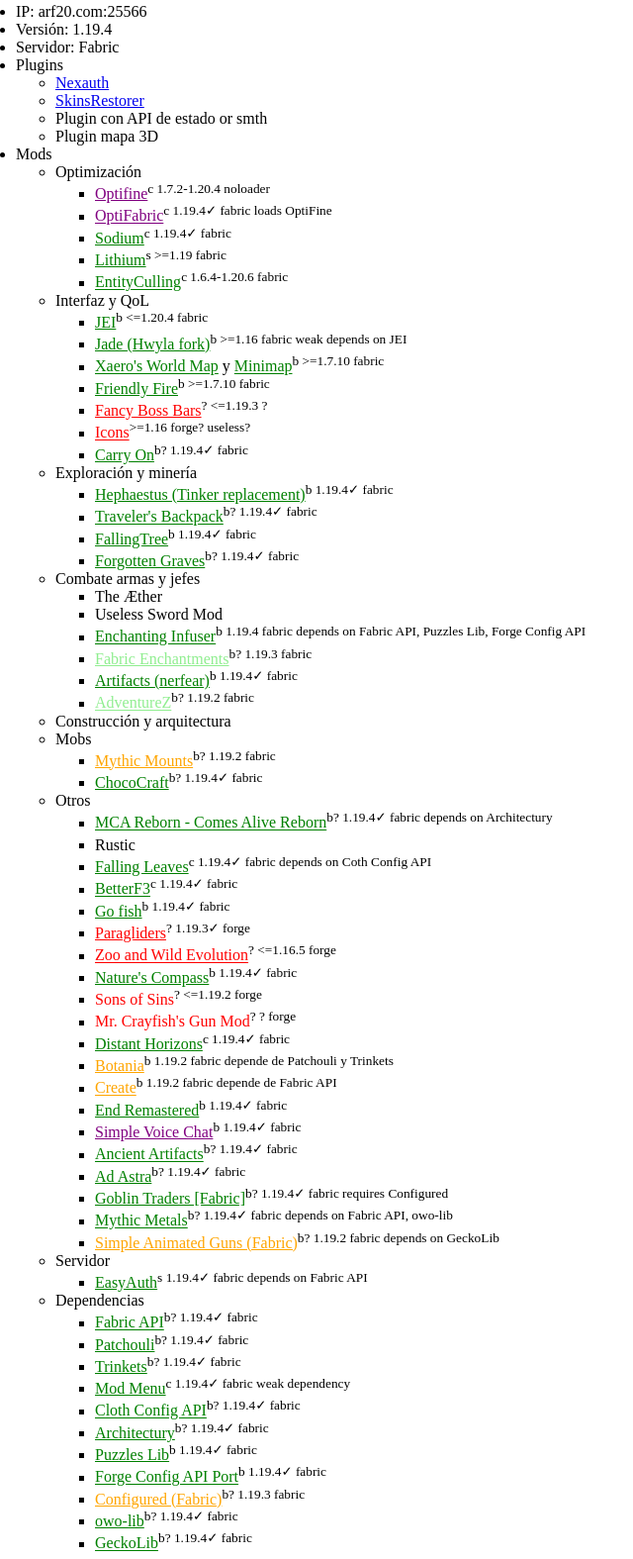
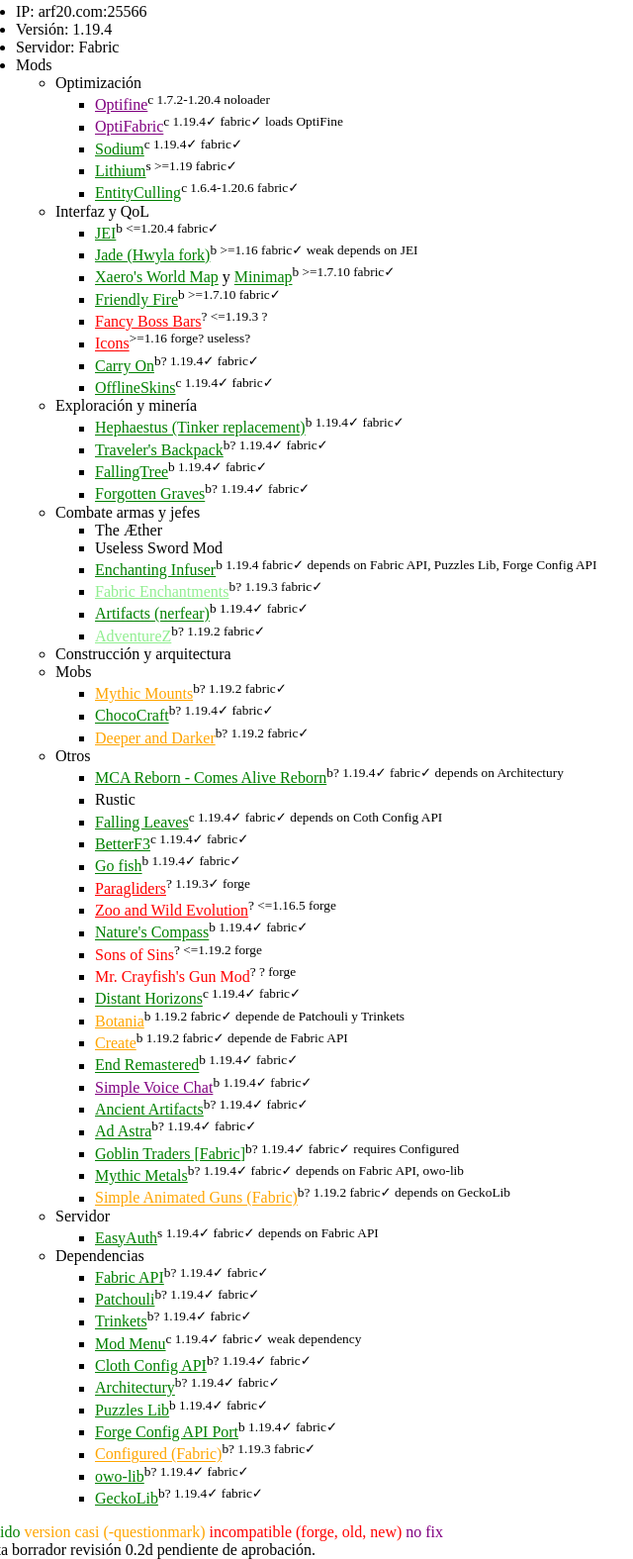
Before and after one commit to arf20/panaland-web, a plain HTML site: page tecnica.html in a window 1280 px wide. Shown: the part 158-1733 px from the top of the page at 99% size, without its empty margins (32-672 px from the left). Drawn offline with Linux system fonts and the light colour scheme.

Commit message:
Me cago en cristo sergio

```diff
--- a/tecnica.html
+++ b/tecnica.html
@@ -44,90 +44,86 @@
             <li>IP: arf20.com:25566</li>
             <li>Versión: 1.19.4</li>
             <li>Servidor: Fabric</li>
-            <li>Plugins<ul>
-                <li><a href="https://www.spigotmc.org/resources/nexauth-simple-and-lightweight-login-system.88015/">Nexauth</a></li>
-                <li><a href="https://www.spigotmc.org/resources/skinsrestorer.2124/">SkinsRestorer</a></li>
-                <li>Plugin con API de estado or smth</li>
-                <li>Plugin mapa 3D</li>
-            </ul></li>
             <li>Mods<ul>
                 <li>Optimización<ul>
                     <li><a class="no" href="https://optifine.net/home">Optifine</a><sup>c 1.7.2-1.20.4 noloader</sup></li>
-                    <li><a class="no" href="https://www.curseforge.com/minecraft/mc-mods/optifabric">OptiFabric</a><sup>c 1.19.4&check; fabric loads OptiFine</sup></li>
-                    <li><a class="ok" href="https://www.curseforge.com/minecraft/mc-mods/sodium/download/4437119">Sodium</a><sup>c 1.19.4&check; fabric</sup></li>
-                    <li><a class="ok" href="https://www.curseforge.com/minecraft/mc-mods/lithium">Lithium</a><sup>s &gt;=1.19 fabric</sup></li>
-                    <li><a class="ok" href="https://www.curseforge.com/minecraft/mc-mods/entityculling">EntityCulling</a><sup>c 1.6.4-1.20.6 fabric</sup></li>
+                    <li><a class="no" href="https://www.curseforge.com/minecraft/mc-mods/optifabric">OptiFabric</a><sup>c 1.19.4&check; fabric&check; loads OptiFine</sup></li>
+                    <li><a class="ok" href="https://www.curseforge.com/minecraft/mc-mods/sodium/download/4437119">Sodium</a><sup>c 1.19.4&check; fabric&check;</sup></li>
+                    <li><a class="ok" href="https://www.curseforge.com/minecraft/mc-mods/lithium">Lithium</a><sup>s &gt;=1.19 fabric&check;</sup></li>
+                    <li><a class="ok" href="https://www.curseforge.com/minecraft/mc-mods/entityculling">EntityCulling</a><sup>c 1.6.4-1.20.6 fabric&check;</sup></li>
                 </ul></li>
                 <li>Interfaz y QoL<ul>
-                    <li><a class="ok" href="https://www.curseforge.com/minecraft/mc-mods/jei/files/4712553">JEI</a><sup>b &lt;=1.20.4 fabric</sup></li>
-                    <li><a class="ok" href="https://www.curseforge.com/minecraft/mc-mods/jade">Jade (Hwyla fork)</a><sup>b &gt;=1.16 fabric weak depends on JEI</sup></li>
+                    <li><a class="ok" href="https://www.curseforge.com/minecraft/mc-mods/jei/files/4712553">JEI</a><sup>b &lt;=1.20.4 fabric&check;</sup></li>
+                    <li><a class="ok" href="https://www.curseforge.com/minecraft/mc-mods/jade">Jade (Hwyla fork)</a><sup>b &gt;=1.16 fabric&check; weak depends on JEI</sup></li>
                     <li>
                         <a class="ok" href="https://www.curseforge.com/minecraft/mc-mods/xaeros-world-map/files/5262420">Xaero's World Map</a> y
-                        <a class="ok" href="https://www.curseforge.com/minecraft/mc-mods/xaeros-minimap">Minimap</a><sup>b &gt;=1.7.10 fabric</sup>
+                        <a class="ok" href="https://www.curseforge.com/minecraft/mc-mods/xaeros-minimap">Minimap</a><sup>b &gt;=1.7.10 fabric&check;</sup>
                     </li>
-                    <li><a class="ok" href="https://www.curseforge.com/minecraft/mc-mods/friendly-fire">Friendly Fire</a><sup>b &gt;=1.7.10 fabric</sup></li>
+                    <li><a class="ok" href="https://www.curseforge.com/minecraft/mc-mods/friendly-fire">Friendly Fire</a><sup>b &gt;=1.7.10 fabric&check;</sup></li>
                     <li><a class="incompatible" href="https://www.curseforge.com/minecraft/texture-packs/fancy-boss-bars">Fancy Boss Bars</a><sup>? &lt;=1.19.3 ?</sup></li>
                     <li><a class="incompatible" href="https://www.curseforge.com/minecraft/texture-packs/icons">Icons</a><sup>&gt;=1.16 forge? useless?</sup></li>
-                    <li><a class="ok" href="https://www.curseforge.com/minecraft/mc-mods/carry-on">Carry On</a><sup>b? 1.19.4&check; fabric</sup></li>
+                    <li><a class="ok" href="https://www.curseforge.com/minecraft/mc-mods/carry-on">Carry On</a><sup>b? 1.19.4&check; fabric&check;</sup></li>
+                    <li><a class="ok" href="https://www.curseforge.com/minecraft/mc-mods/offlineskins-fabric">OfflineSkins</a><sup>c 1.19.4&check; fabric&check;</sup></li>
                 </ul></li>
                 <li>Exploración y minería<ul>
-                    <li><a class="ok" href="https://modrinth.com/mod/hephaestus/version/1.19.4-3.6.3.204">Hephaestus (Tinker replacement)</a><sup>b 1.19.4&check; fabric</sup></li>
-                    <li><a class="ok" href="https://www.curseforge.com/minecraft/mc-mods/travelers-backpack-fabric">Traveler's Backpack</a><sup>b? 1.19.4&check; fabric</sup></li>
-                    <li><a class="ok" href="https://www.curseforge.com/minecraft/mc-mods/falling-tree">FallingTree</a><sup>b 1.19.4&check; fabric</sup></li>
-                    <li><a class="ok" href="https://www.9minecraft.net/forgotten-graves-mod/">Forgotten Graves</a><sup>b? 1.19.4&check; fabric</sup></li>
+                    <li><a class="ok" href="https://modrinth.com/mod/hephaestus/version/1.19.4-3.6.3.204">Hephaestus (Tinker replacement)</a><sup>b 1.19.4&check; fabric&check;</sup></li>
+                    <li><a class="ok" href="https://www.curseforge.com/minecraft/mc-mods/travelers-backpack-fabric">Traveler's Backpack</a><sup>b? 1.19.4&check; fabric&check;</sup></li>
+                    <li><a class="ok" href="https://www.curseforge.com/minecraft/mc-mods/falling-tree">FallingTree</a><sup>b 1.19.4&check; fabric&check;</sup></li>
+                    <li><a class="ok" href="https://www.9minecraft.net/forgotten-graves-mod/">Forgotten Graves</a><sup>b? 1.19.4&check; fabric&check;</sup></li>
                 </ul></li>
                 <li>Combate armas y jefes<ul>
                     <li>The Æther</li>
                     <li>Useless Sword Mod</li>
-                    <li><a class="ok" href="https://www.curseforge.com/minecraft/mc-mods/enchanting-infuser-forge">Enchanting Infuser</a><sup>b 1.19.4 fabric depends on Fabric API, Puzzles Lib, Forge Config API</sup></li>
-                    <li><a class="okalmost" href="https://www.curseforge.com/minecraft/mc-mods/fabric-enchantments">Fabric Enchantments</a><sup>b? 1.19.3 fabric</sup></li>
-                    <li><a class="ok" href="https://www.curseforge.com/minecraft/mc-mods/artifacts/files/4688683">Artifacts (nerfear)</a><sup>b 1.19.4&check; fabric</sup></li>
-                    <li><a class="okalmost" href="https://www.curseforge.com/minecraft/mc-mods/adventurez">AdventureZ</a><sup>b? 1.19.2 fabric</sup></li>
+                    <li><a class="ok" href="https://www.curseforge.com/minecraft/mc-mods/enchanting-infuser-forge">Enchanting Infuser</a><sup>b 1.19.4 fabric&check; depends on Fabric API, Puzzles Lib, Forge Config API</sup></li>
+                    <li><a class="okalmost" href="https://www.curseforge.com/minecraft/mc-mods/fabric-enchantments">Fabric Enchantments</a><sup>b? 1.19.3 fabric&check;</sup></li>
+                    <li><a class="ok" href="https://www.curseforge.com/minecraft/mc-mods/artifacts/files/4688683">Artifacts (nerfear)</a><sup>b 1.19.4&check; fabric&check;</sup></li>
+                    <li><a class="okalmost" href="https://www.curseforge.com/minecraft/mc-mods/adventurez">AdventureZ</a><sup>b? 1.19.2 fabric&check;</sup></li>
                 </ul></li>
                 <li>Construcción y arquitectura<ul>
 
                 </ul></li>
                 <li>Mobs<ul>
-                    <li><a class="almostver" href="https://www.curseforge.com/minecraft/mc-mods/mythic-mounts">Mythic Mounts</a><sup>b? 1.19.2 fabric</sup></li>
-                    <li><a class="ok" href="https://www.curseforge.com/minecraft/mc-mods/chococraft/files/4656805">ChocoCraft</a><sup>b? 1.19.4&check; fabric</sup></li>
+                    <li><a class="almostver" href="https://www.curseforge.com/minecraft/mc-mods/mythic-mounts">Mythic Mounts</a><sup>b? 1.19.2 fabric&check;</sup></li>
+                    <li><a class="ok" href="https://www.curseforge.com/minecraft/mc-mods/chococraft/files/4656805">ChocoCraft</a><sup>b? 1.19.4&check; fabric&check;</sup></li>
+                    <li><a class="almostver" href="https://www.curseforge.com/minecraft/mc-mods/deeperdarker">Deeper and Darker</a><sup>b? 1.19.2 fabric&check;</sup></li>
                 </ul></li>
                 <li>Otros<ul>
-                    <li><a class="ok" href="https://www.curseforge.com/minecraft/mc-mods/minecraft-comes-alive-reborn/files/5070423">MCA Reborn - Comes Alive Reborn</a><sup>b? 1.19.4&check; fabric depends on Architectury</sup></li>
+                    <li><a class="ok" href="https://www.curseforge.com/minecraft/mc-mods/minecraft-comes-alive-reborn/files/5070423">MCA Reborn - Comes Alive Reborn</a><sup>b? 1.19.4&check; fabric&check; depends on Architectury</sup></li>
                     <li><a>Rustic</a><sup></sup></li>
-                    <li><a class="ok" href="https://www.curseforge.com/minecraft/mc-mods/falling-leaves-fabric">Falling Leaves</a><sup>c 1.19.4&check; fabric depends on Coth Config API</sup></li>
-                    <li><a class="ok" href="https://www.curseforge.com/minecraft/mc-mods/betterf3">BetterF3</a><sup>c 1.19.4&check; fabric</sup></li>
-                    <li><a class="ok" href="https://www.curseforge.com/minecraft/mc-mods/go-fish/files/4991407">Go fish</a><sup>b 1.19.4&check; fabric</sup></li>
+                    <li><a class="ok" href="https://www.curseforge.com/minecraft/mc-mods/falling-leaves-fabric">Falling Leaves</a><sup>c 1.19.4&check; fabric&check; depends on Coth Config API</sup></li>
+                    <li><a class="ok" href="https://www.curseforge.com/minecraft/mc-mods/betterf3">BetterF3</a><sup>c 1.19.4&check; fabric&check;</sup></li>
+                    <li><a class="ok" href="https://www.curseforge.com/minecraft/mc-mods/go-fish/files/4991407">Go fish</a><sup>b 1.19.4&check; fabric&check;</sup></li>
                     <li><a class="incompatible" href="https://www.curseforge.com/minecraft/mc-mods/paragliders">Paragliders</a><sup>? 1.19.3&check; forge</sup></li>
                     <li><a class="incompatible" href="https://www.curseforge.com/minecraft/mc-mods/zawa-evolved">Zoo and Wild Evolution</a><sup>? &lt;=1.16.5 forge</sup></li>
-                    <li><a class="ok" href="https://www.curseforge.com/minecraft/mc-mods/natures-compass/files/4476811">Nature's Compass</a><sup>b 1.19.4&check; fabric</sup></li>
+                    <li><a class="ok" href="https://www.curseforge.com/minecraft/mc-mods/natures-compass/files/4476811">Nature's Compass</a><sup>b 1.19.4&check; fabric&check;</sup></li>
                     <li><a class="incompatible">Sons of Sins</a><sup>? &lt;=1.19.2 forge</sup></li>
                     <li><a class="incompatible">Mr. Crayfish's Gun Mod</a><sup>? ? forge</sup></li>
-                    <li><a class="ok" href="https://www.curseforge.com/minecraft/mc-mods/distant-horizons">Distant Horizons</a><sup>c 1.19.4&check; fabric</sup></li>
-                    <li><a class="almostver" href="https://www.curseforge.com/minecraft/mc-mods/botania-fabric/download/4557910">Botania</a><sup>b 1.19.2 fabric depende de Patchouli y Trinkets</sup></li>
-                    <li><a class="almostver" href="https://www.curseforge.com/minecraft/mc-mods/create-fabric">Create</a><sup>b 1.19.2 fabric depende de Fabric API</sup></li>
-                    <li><a class="ok" href="https://www.curseforge.com/minecraft/mc-mods/endremastered-fabric/files/4536019">End Remastered</a><sup>b 1.19.4&check; fabric</sup></li>
-                    <li><a class="no" href="https://www.curseforge.com/minecraft/mc-mods/simple-voice-chat">Simple Voice Chat</a><sup>b 1.19.4&check; fabric</sup></li>
-                    <li><a class="ok" href="https://www.curseforge.com/minecraft/mc-mods/ancient-artifacts-fabric">Ancient Artifacts</a><sup>b? 1.19.4&check; fabric</sup></li>
-                    <li><a class="ok" href="https://www.curseforge.com/minecraft/mc-mods/ad-astra">Ad Astra</a><sup>b? 1.19.4&check; fabric</sup></li>
-                    <li><a class="ok" href="https://www.curseforge.com/minecraft/mc-mods/goblintraders-fabric">Goblin Traders [Fabric]</a><sup>b? 1.19.4&check; fabric requires Configured</sup></li>
-                    <li><a class="ok" href="https://www.curseforge.com/minecraft/mc-mods/mythicmetals">Mythic Metals</a><sup>b? 1.19.4&check; fabric depends on Fabric API, owo-lib</sup></li>
-                    <li><a class="almostver" href="https://www.curseforge.com/minecraft/mc-mods/fabric-simple-animated-guns/files/4617120">Simple Animated Guns (Fabric)</a><sup>b? 1.19.2 fabric depends on GeckoLib</sup></li>
+                    <li><a class="ok" href="https://www.curseforge.com/minecraft/mc-mods/distant-horizons">Distant Horizons</a><sup>c 1.19.4&check; fabric&check;</sup></li>
+                    <li><a class="almostver" href="https://www.curseforge.com/minecraft/mc-mods/botania-fabric/download/4557910">Botania</a><sup>b 1.19.2 fabric&check; depende de Patchouli y Trinkets</sup></li>
+                    <li><a class="almostver" href="https://www.curseforge.com/minecraft/mc-mods/create-fabric">Create</a><sup>b 1.19.2 fabric&check; depende de Fabric API</sup></li>
+                    <li><a class="ok" href="https://www.curseforge.com/minecraft/mc-mods/endremastered-fabric/files/4536019">End Remastered</a><sup>b 1.19.4&check; fabric&check;</sup></li>
+                    <li><a class="no" href="https://www.curseforge.com/minecraft/mc-mods/simple-voice-chat">Simple Voice Chat</a><sup>b 1.19.4&check; fabric&check;</sup></li>
+                    <li><a class="ok" href="https://www.curseforge.com/minecraft/mc-mods/ancient-artifacts-fabric">Ancient Artifacts</a><sup>b? 1.19.4&check; fabric&check;</sup></li>
+                    <li><a class="ok" href="https://www.curseforge.com/minecraft/mc-mods/ad-astra">Ad Astra</a><sup>b? 1.19.4&check; fabric&check;</sup></li>
+                    <li><a class="ok" href="https://www.curseforge.com/minecraft/mc-mods/goblintraders-fabric">Goblin Traders [Fabric]</a><sup>b? 1.19.4&check; fabric&check; requires Configured</sup></li>
+                    <li><a class="ok" href="https://www.curseforge.com/minecraft/mc-mods/mythicmetals">Mythic Metals</a><sup>b? 1.19.4&check; fabric&check; depends on Fabric API, owo-lib</sup></li>
+                    <li><a class="almostver" href="https://www.curseforge.com/minecraft/mc-mods/fabric-simple-animated-guns/files/4617120">Simple Animated Guns (Fabric)</a><sup>b? 1.19.2 fabric&check; depends on GeckoLib</sup></li>
                 </ul></li>
                 <li>Servidor<ul>
-                    <li><a class="ok" href="https://modrinth.com/mod/easyauth">EasyAuth</a><sup>s 1.19.4&check; fabric depends on Fabric API</sup></li>
+                    <li><a class="ok" href="https://modrinth.com/mod/easyauth">EasyAuth</a><sup>s 1.19.4&check; fabric&check; depends on Fabric API</sup></li>
                 </ul></li>
                 <li>Dependencias<ul>
-                    <li><a class="ok" href="https://www.curseforge.com/minecraft/mc-mods/fabric-api/download/4834896">Fabric API</a><sup>b? 1.19.4&check; fabric</sup></li>
-                    <li><a class="ok" href="https://www.curseforge.com/minecraft/mc-mods/patchouli-fabric">Patchouli</a><sup>b? 1.19.4&check; fabric</sup></li>
-                    <li><a class="ok" href="https://www.curseforge.com/minecraft/mc-mods/trinkets">Trinkets</a><sup>b? 1.19.4&check; fabric</sup></li>
-                    <li><a class="ok" href="https://modrinth.com/mod/modmenu">Mod Menu</a><sup>c 1.19.4&check; fabric weak dependency</sup></li>
-                    <li><a class="ok" href="https://www.curseforge.com/minecraft/mc-mods/cloth-config">Cloth Config API</a><sup>b? 1.19.4&check; fabric</sup></li>
-                    <li><a class="ok" href="https://www.curseforge.com/minecraft/mc-mods/architectury-api/files">Architectury</a><sup>b? 1.19.4&check; fabric</sup></li>
-                    <li><a class="ok" href="https://www.curseforge.com/minecraft/mc-mods/puzzles-lib">Puzzles Lib</a><sup>b 1.19.4&check; fabric</sup></li>
-                    <li><a class="ok" href="https://www.curseforge.com/minecraft/mc-mods/forge-config-api-port-fabric">Forge Config API Port</a><sup>b 1.19.4&check; fabric</sup></li>
-                    <li><a class="almostver" href="https://www.curseforge.com/minecraft/mc-mods/configured-fabric/download/4441611">Configured (Fabric)</a><sup>b? 1.19.3 fabric</sup></li>
-                    <li><a class="ok" href="https://www.curseforge.com/minecraft/mc-mods/owo-lib">owo-lib</a><sup>b? 1.19.4&check; fabric</sup></li>
-                    <li><a class="ok" href="https://www.curseforge.com/minecraft/mc-mods/geckolib">GeckoLib</a><sup>b? 1.19.4&check; fabric</sup></li>
+                    <li><a class="ok" href="https://www.curseforge.com/minecraft/mc-mods/fabric-api/download/4834896">Fabric API</a><sup>b? 1.19.4&check; fabric&check;</sup></li>
+                    <li><a class="ok" href="https://www.curseforge.com/minecraft/mc-mods/patchouli-fabric">Patchouli</a><sup>b? 1.19.4&check; fabric&check;</sup></li>
+                    <li><a class="ok" href="https://www.curseforge.com/minecraft/mc-mods/trinkets">Trinkets</a><sup>b? 1.19.4&check; fabric&check;</sup></li>
+                    <li><a class="ok" href="https://modrinth.com/mod/modmenu">Mod Menu</a><sup>c 1.19.4&check; fabric&check; weak dependency</sup></li>
+                    <li><a class="ok" href="https://www.curseforge.com/minecraft/mc-mods/cloth-config">Cloth Config API</a><sup>b? 1.19.4&check; fabric&check;</sup></li>
+                    <li><a class="ok" href="https://www.curseforge.com/minecraft/mc-mods/architectury-api/files">Architectury</a><sup>b? 1.19.4&check; fabric&check;</sup></li>
+                    <li><a class="ok" href="https://www.curseforge.com/minecraft/mc-mods/puzzles-lib">Puzzles Lib</a><sup>b 1.19.4&check; fabric&check;</sup></li>
+                    <li><a class="ok" href="https://www.curseforge.com/minecraft/mc-mods/forge-config-api-port-fabric">Forge Config API Port</a><sup>b 1.19.4&check; fabric&check;</sup></li>
+                    <li><a class="almostver" href="https://www.curseforge.com/minecraft/mc-mods/configured-fabric/download/4441611">Configured (Fabric)</a><sup>b? 1.19.3 fabric&check;</sup></li>
+                    <li><a class="ok" href="https://www.curseforge.com/minecraft/mc-mods/owo-lib">owo-lib</a><sup>b? 1.19.4&check; fabric&check;</sup></li>
+                    <li><a class="ok" href="https://www.curseforge.com/minecraft/mc-mods/geckolib">GeckoLib</a><sup>b? 1.19.4&check; fabric&check;</sup></li>
                 </ul></li>
             </ul></li>
         </ul>
@@ -135,7 +131,10 @@
         <span class="ok">metido</span>
         <span class="almostver">version casi (-questionmark)</span>
         <span class="incompatible">incompatible (forge, old, new)</span>
-        <span class="no">no fix</span>
+        <span class="no">no fix</span><br>
+
+        Lista borrador revisión 0.2d pendiente de aprobación.
+
         <h2>Descargas</h2>
         <ul>
             <li><a href="/mods/client/">Cliente</a></li>
```
Also changed, not shown: 3 other files.
